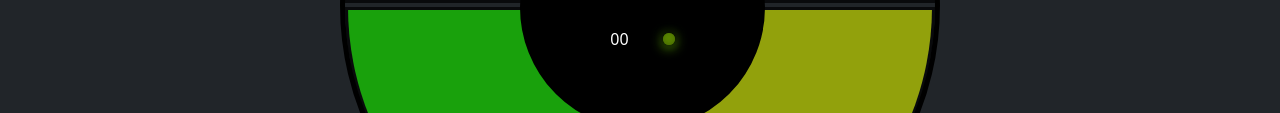
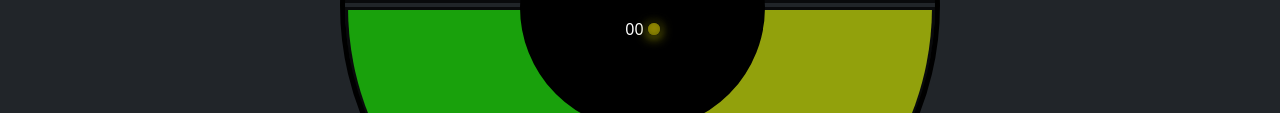
Before and after one commit to MosquedaLeonel/simon-dice, a website: page index.html in a window 1280 px wide. Shown: the part 435-548 px from the top of the page. Drawn offline with nearby package versions, Linux system fonts and the light colour scheme.

Commit message:
agrega un led amarillo

```diff
--- a/index.html
+++ b/index.html
@@ -41,7 +41,7 @@
           <div class="controles">
             <div class="titulo">SIMON</div>
             <div class="rondas inline">00</div>
-            <div class="led-green inline"></div>
+            <div class="led-yellow inline"></div>
           </div>
         </div>
       </div>
--- a/main.css
+++ b/main.css
@@ -100,6 +100,15 @@ main .container {
     box-shadow: #000 0 -1px 7px 1px, inset #460 0 -1px 9px, #7D0 0 2px 12px;
 }
 
+.led-yellow {
+    margin: 20px auto;
+    width: 12px;
+    height: 12px;
+    background-color: #A90;
+    border-radius: 50%;
+    box-shadow: #000 0 -1px 7px 1px, inset #660 0 -1px 9px, #DD0 0 2px 12px;
+}
+
 .botones {
     display: flex;
     justify-content: center;
```
